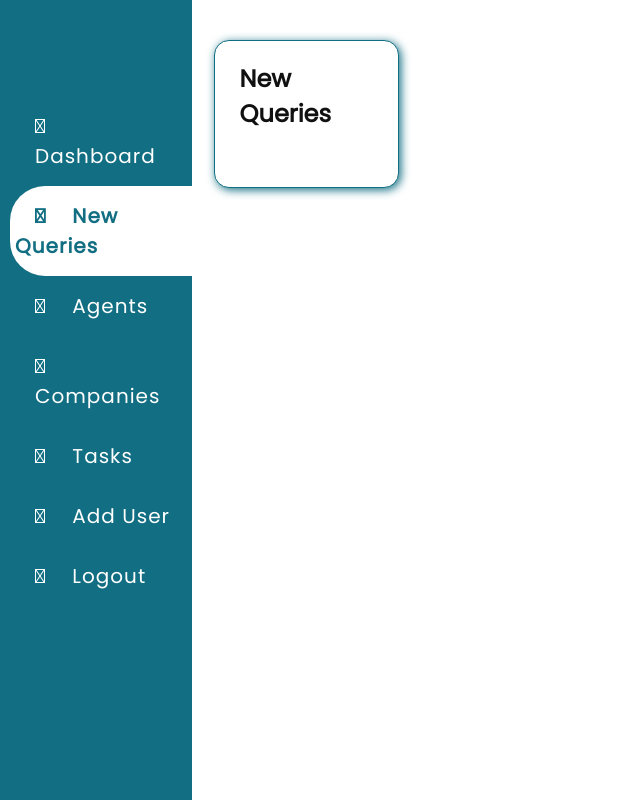
After one commit to sauravasphen/CodeUp, a PHP site: page /HTML/Admin-NewQueries.php in a window 1280 px wide. The commit adds this page. Shown: the whole page, without its empty margins (0-640 px from the left). Run offline with PHP 8.4, Linux system fonts and the light colour scheme; the visitor is signed in with stand-in values (Sample User, id 1); some libraries are stand-ins or nearby versions.

Commit message:
end of the day

```diff
--- a/CSS/Admin-Portal.css
+++ b/CSS/Admin-Portal.css
@@ -7,16 +7,12 @@
   grid-template-columns: repeat(5, 17%);
 }
 .grid-box{
-  background-color: #d8e3e7;
+  background-color: var(--white);
   box-shadow: 2px 2px 10px var(--main);
   border-radius: 15px;
   border: 1px solid var(--main);
   color: #111111;
   padding: 0 25px 30px;
-}
-.grid-box:hover{
-  background-color: var(--white);
-  transition: ease 0.8s;
 }
 
 /* ----------------------------------Dashboard------------------------- */
@@ -109,13 +105,20 @@ input:focus{
   background-color: #d8e3e7;
 }
 .adduser-btn{
-  padding: 10px 20px;
+  padding: 10px 25px;
   color: var(--white);
   border-radius: 10px;
   border: 0;
   font-size: 20px;
   cursor: pointer;
+  border: 1.5px var(--main) solid;
   background-color: var(--main);
 }
 .adduser-btn:hover{
+  background-color: #d8e3e7;
+  color: var(--main);
+  border: 1.5px var(--main) solid;
+  transition: ease 0.4s;
 }
+
+/* ---------------------------------------New Queries-------------------------- */
--- /dev/null
+++ b/HTML/Admin-NewQueries.php
@@ -0,0 +1,87 @@
+<?php
+  SESSION_start();
+  if (isset($_SESSION['admin_name']) && isset($_SESSION['admin_id'])){
+    include('connection.php');
+ ?>
+ <!DOCTYPE html>
+ <html lang="en" dir="ltr">
+   <head>
+     <meta charset="utf-8">
+     <title></title>
+     <link rel="stylesheet" href="../css/Portal-Navigation.css">
+     <link rel="stylesheet" href="../css/Admin-Portal.css">
+     <link rel="stylesheet" href="https://cdn.jsdelivr.net/gh/lykmapipo/themify-icons@0.1.2/css/themify-icons.css">
+   </head>
+   <body>
+     <!-- ************* Navigation ******************* -->
+     <div class="navigation-container">
+       <ul>
+         <li>
+           <a href="Admin-Dashboard.php">
+             <span class="ti-panel"></span>
+             <span>Dashboard</span>
+           </a>
+         </li>
+         <li class="active">
+           <a href="Admin-NewQueries.php">
+             <span class="ti-email"></span>
+             <span>New Queries</span>
+           </a>
+         </li>
+         <li>
+           <a href="Admin-AgentList.php">
+             <span class="ti-user"></span>
+             <span>Agents</span>
+           </a>
+         </li>
+         <li>
+           <a href="Admin-CompanyList.php">
+             <span class="ti-briefcase"></span>
+             <span>Companies</span>
+           </a>
+         </li>
+         <li>
+           <a href="Admin-TaskList.php">
+             <span class="ti-check-box"></span>
+             <span>Tasks</span>
+           </a>
+         </li>
+         <li>
+           <a href="Admin-AddUser.php">
+             <span class="ti-plus"></span>
+             <span>Add User</span>
+           </a>
+         </li>
+         <li>
+           <a href="logout.php">
+             <span class="ti-back-left"></span>
+             <span>Logout</span>
+           </a>
+         </li>
+       </ul>
+     </div>
+
+     <!-- ***************** Body ********************** -->
+     <div class="content">
+       <div class="grid-container">
+         <div class="grid-box query-container">
+           <h2>New Queries</h2>
+           <table>
+             <thead>
+               <tr>
+                 <th></th>
+               </tr>
+             </thead>
+           </table>
+         </div>
+       </div>
+      </div>
+    </body>
+  </html>
+  <?php
+   }
+   else{
+    header("location:mainpage.php");
+    exit();
+  }
+  ?>
```
